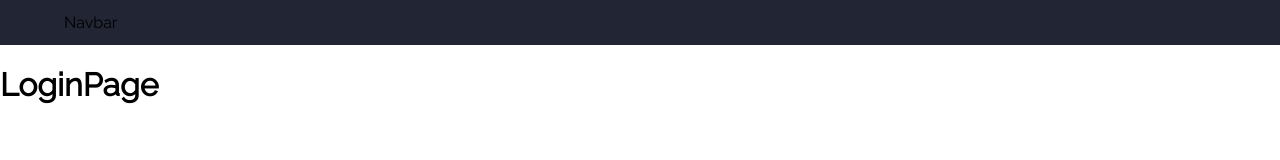
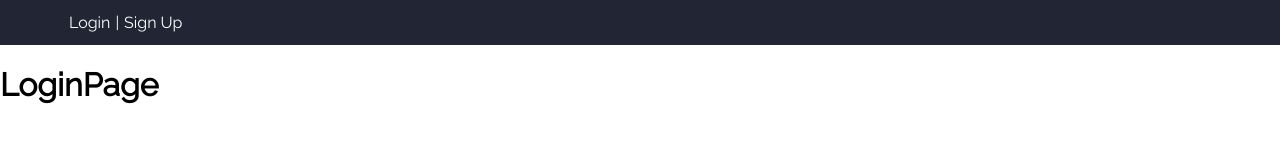
Before and after one commit to AlexTargonski/events-booking-frontend, a React (Create React App) app: page /login in a window 1280 px wide. Shown: the top 160 px of the page. Built offline with nearby package versions, Linux system fonts and the light colour scheme.

Commit message:
feat: add links to navbar

```diff
--- a/src/modules/layouts/NavBar.js
+++ b/src/modules/layouts/NavBar.js
@@ -1,11 +1,20 @@
 import React, { Component } from 'react';
 import styled               from 'styled-components';
+import { Link }             from 'react-router-dom';
 
 class LoginPage extends Component {
   render() {
     return (
       <Wrapper>
-        Navbar
+        <NavBarLink to="/login">
+          Login
+        </NavBarLink>
+        <span style={{color : '#ffff'}}>
+          |
+        </span>
+        <NavBarLink to="/">
+          Sign Up
+        </NavBarLink>
       </Wrapper>
     )
   }
@@ -16,4 +25,10 @@ const Wrapper = styled.div`
   padding    : 1% 5%;
 `;
 
+const NavBarLink = styled(Link)`
+  color           : #ffff;
+  padding         : 0 5px;
+  text-decoration : none;
+`;
+
 export default LoginPage;
```
